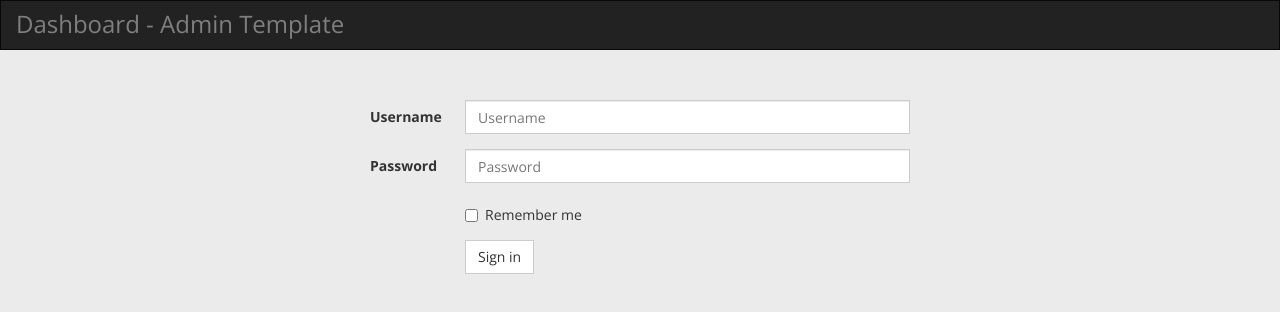
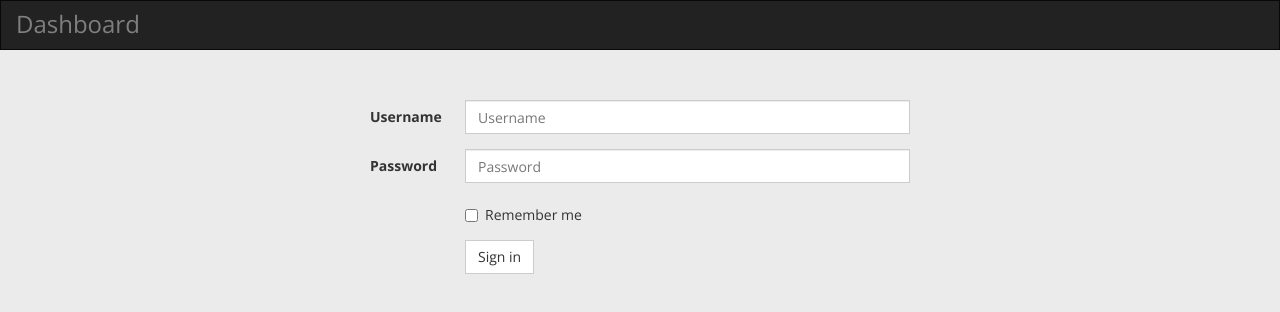
Before and after one commit to Sendgate/sendgate.github.io, a plain HTML site: page sign-in.html in a window 1280 px wide. Drawn offline with nearby package versions, Linux system fonts and the light colour scheme.

Commit message:
Update sign-in.html

```diff
--- a/sign-in.html
+++ b/sign-in.html
@@ -16,7 +16,7 @@ http://www.templatemo.com/preview/templatemo_415_dashboard
   <div id="main-wrapper">
     <div class="navbar navbar-inverse" role="navigation">
       <div class="navbar-header">
-        <div class="logo"><h1>Dashboard - Admin Template</h1></div>
+        <div class="logo"><h1>Dashboard</h1></div>
       </div>
     </div>
     <div class="template-page-wrapper">
```
